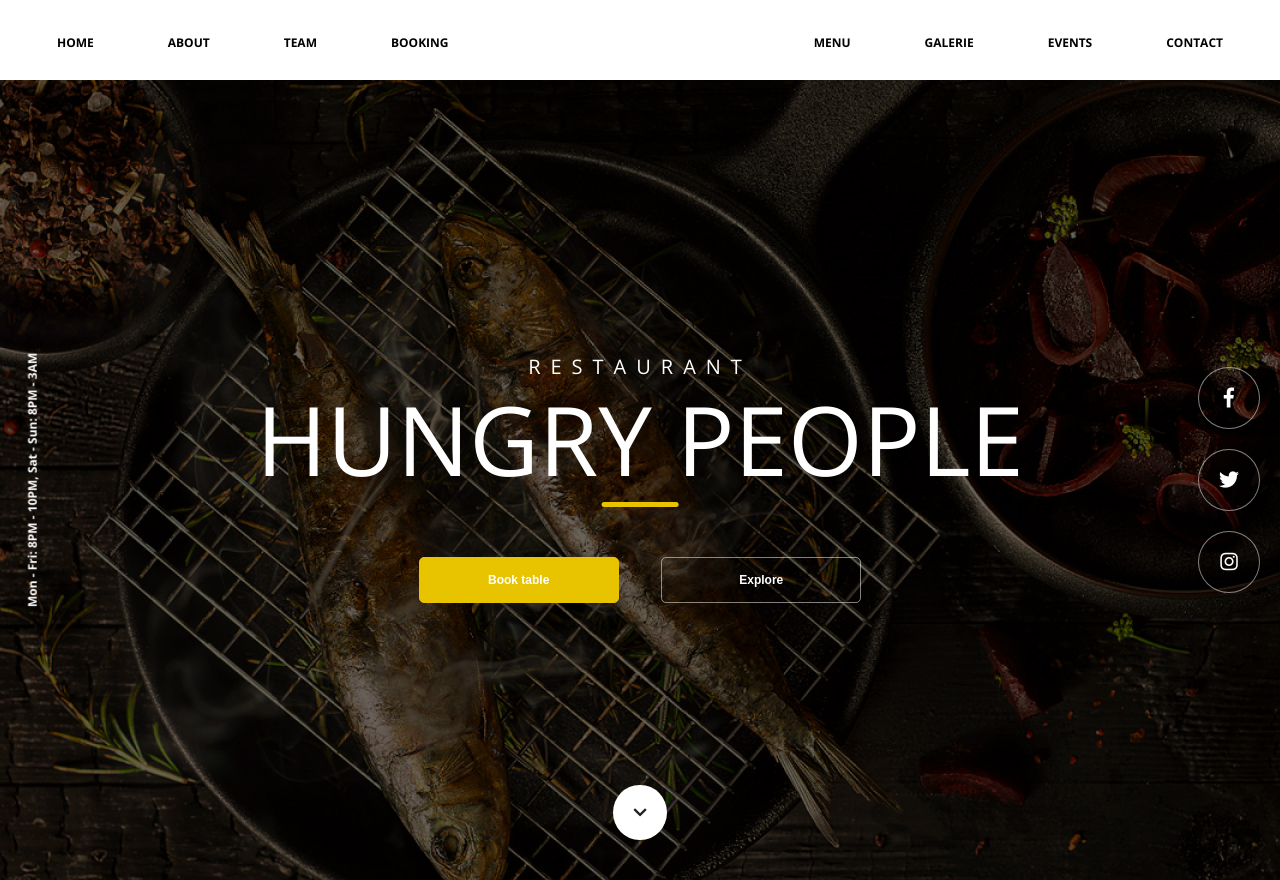
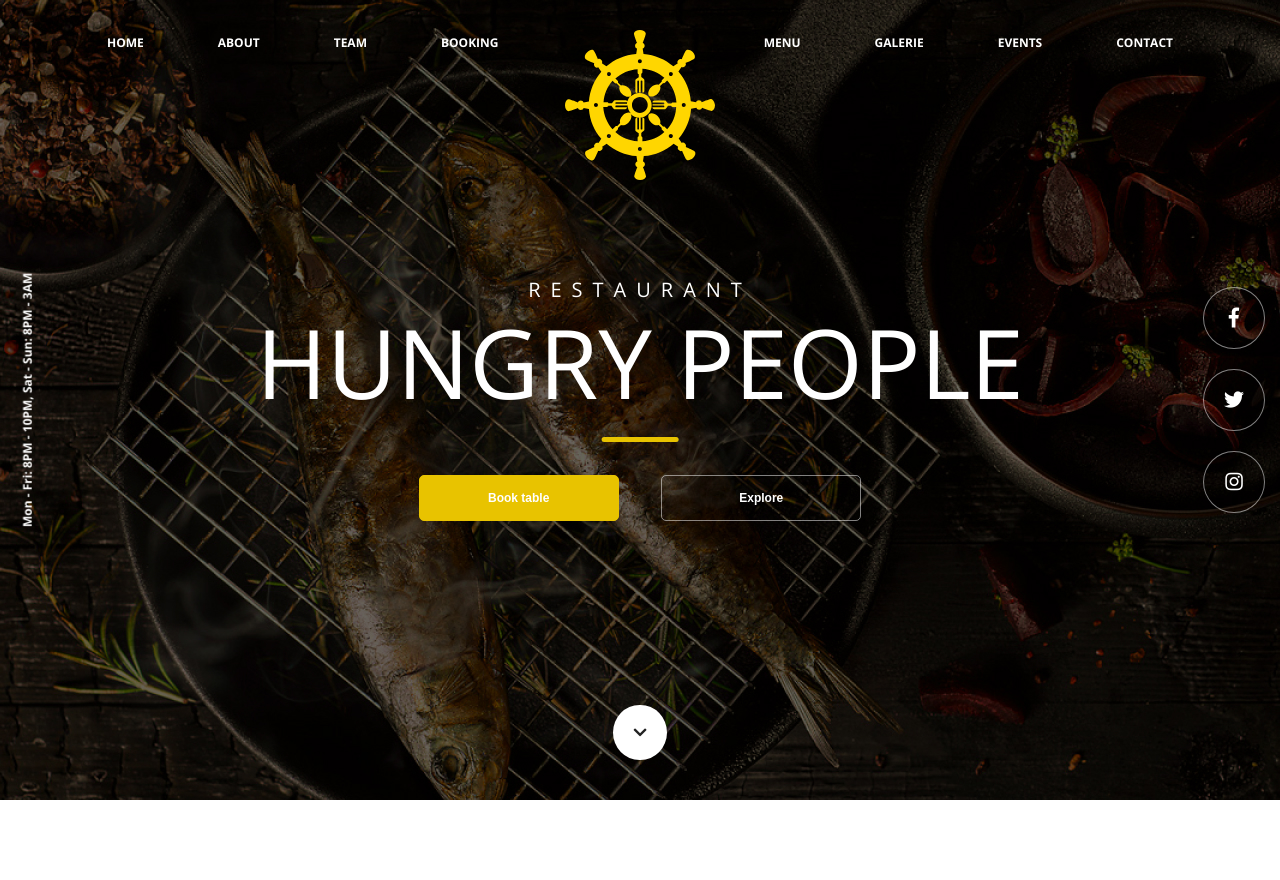
Before and after one commit to Unleashed97/hunger, a website: page src/index.html in a window 1280 px wide. After the commit the page ends 800 px from the top, so only its background shows below. Drawn offline with nearby package versions, Linux system fonts and the light colour scheme.

Commit message:
container fix + menu copmleted

```diff
--- a/src/index.html
+++ b/src/index.html
@@ -12,7 +12,7 @@
 </head>
 <body>
     <header class="header">
-        <div class="container">
+        <div class="container container--md">
             <div class="header__inner">
                 <nav class="nav">
                     <ul class="nav__list nav__list--left">
@@ -51,6 +51,7 @@
     <div class="intro">
         <div class="container">
             <div class="intro__inner">
+                <img class="intro__helm" src="images/icons/helm.svg" alt="">
                 <p class="intro__opening-times">Mon - Fri: 8PM - 10PM, Sat - Sun: 8PM - 3AM</p>
                 <h1 class="intro__sup-title">Restaurant</h1>
                 <h1 class="intro__title">Hungry people</h1>
--- a/src/scss/components/header.scss
+++ b/src/scss/components/header.scss
@@ -1,4 +1,9 @@
 .header{
+    position: fixed;
+    top: 0;
+    left: 0;
+    right: 0;
+    z-index: 1000;
     &__inner{
         max-height: 80px;
 
--- a/src/scss/components/intro.scss
+++ b/src/scss/components/intro.scss
@@ -2,7 +2,6 @@
     background: url('../images/background/intro.jpg') no-repeat;
     background-position: center;
     background-size: cover;
-
 
     &__inner{
         min-height: 100vh;
@@ -14,6 +13,12 @@
         position: relative;
     }
 
+    &__helm{
+        position: absolute;
+        top: 30px;
+        left: 50%;
+        transform: translateX(-50%);
+    }
     &__opening-times{
         position: absolute;
         left: 0;
@@ -36,14 +41,15 @@
 
     &__title{
         font-size: 96px;
-        margin-bottom: 70px;
+        margin-bottom: 35px;
         position: relative;
+        padding-bottom: 30px;
 
         &::after{
             display: block;
             content: '';
             position: absolute;
-            bottom: -20px;
+            bottom: -2px;
             left: 50%;
             transform: translateX(-50%);
             width: 10%;
--- a/src/scss/components/nav.scss
+++ b/src/scss/components/nav.scss
@@ -7,11 +7,19 @@
     }
 
     &__item{
-        color: black;
+        color: white;
         font-size: 12px;
         font-weight: 700;
         text-transform: uppercase;
         padding: 37px;
+        cursor: pointer;
+        transition: background .2s linear;
+
+        &:hover{
+            background-color: $yellow;
+        }
+
+
     }
 
     &__link{
--- a/src/scss/main.scss
+++ b/src/scss/main.scss
@@ -18,10 +18,14 @@ body{
 }
 
 .container{
-    max-width: 1270px;
+    max-width: 1870px;
     height: auto;
     padding: 0 15px;
     margin: 0 auto;
+
+    &--md{
+        max-width: 1170px;
+    }
 }
 
 .btn{
```
Also changed, not shown: src/css/style.min.css, src/images/icons/helm.svg (added).
